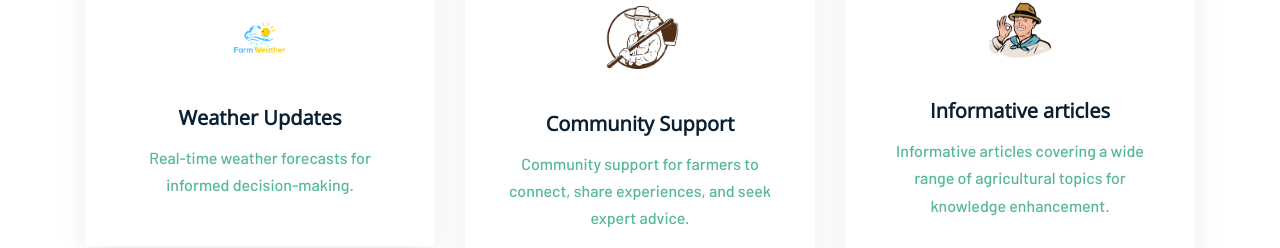
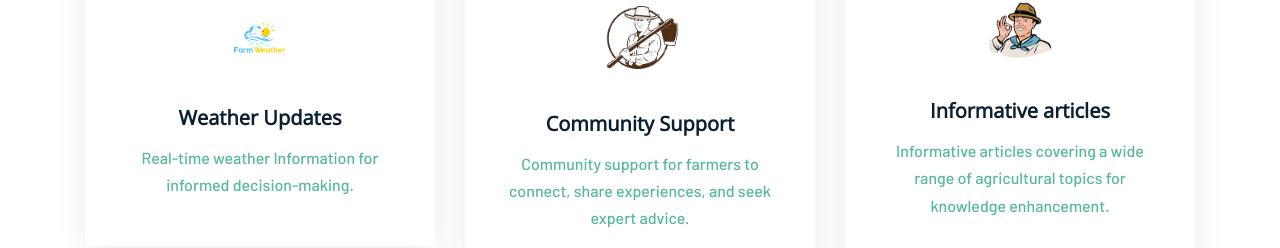
Before and after one commit to ganesh29082002/KrishiConnect1, a React (Create React App) app in the folder client/: page / in a window 1280 px wide. Shown: the part 1451-1699 px from the top of the page. Built offline with nearby package versions, Linux system fonts and the light colour scheme; no server answers.

Commit message:
change forcast word to information

```diff
--- a/client/src/components/Platform.js
+++ b/client/src/components/Platform.js
@@ -72,7 +72,7 @@ const url = `https://krishiconnect-ecommerce.cyclic.app/`
               <img src={weather} alt="" />
               <h5>Weather Updates</h5>
               <p className=' lightGreenText'>
-              Real-time weather forecasts for informed decision-making.
+              Real-time weather Information for informed decision-making.
               </p>
             </div >
             </Link>
```
